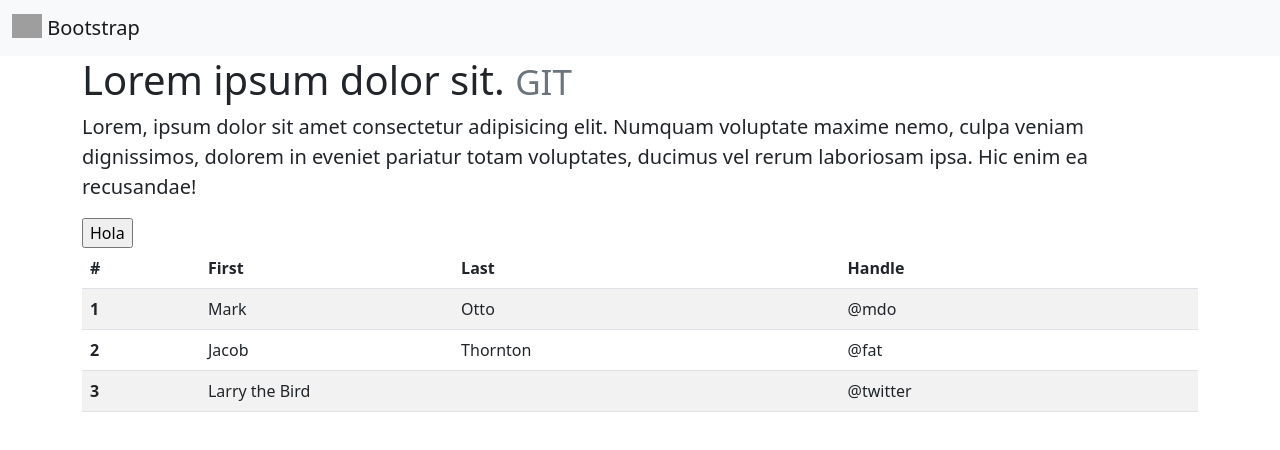
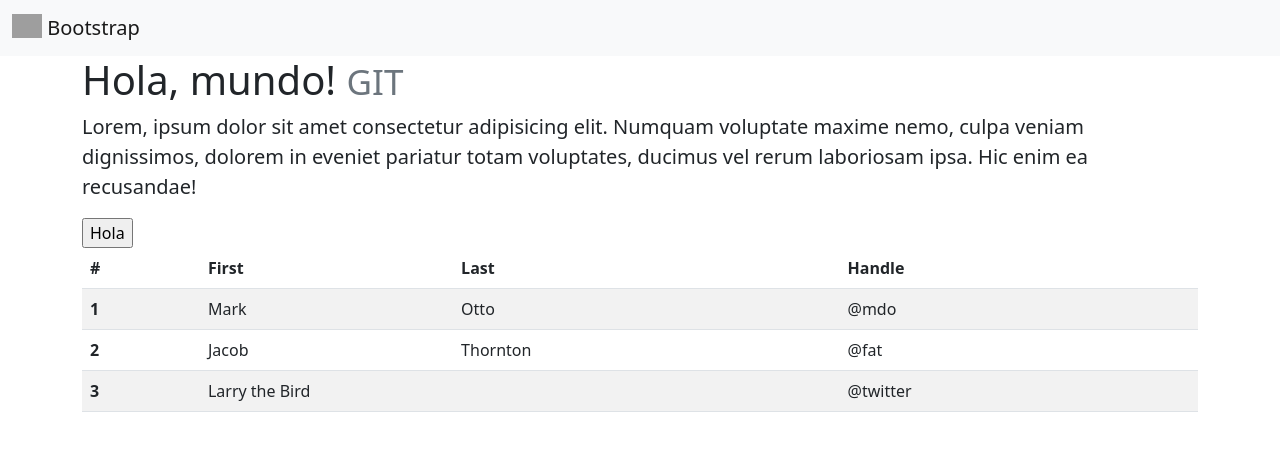
Before and after one commit to Deathyex/pruebas_consola_git, a plain HTML site: page index.html in a window 1280 px wide. Drawn offline with nearby package versions, Linux system fonts and the light colour scheme; grey boxes are pictures that could not be loaded.

Commit message:
Revert "cambio titulo index"
This reverts commit 0da648aa677f9fb86ac6f1dee20959719271b519.

```diff
--- a/index.html
+++ b/index.html
@@ -22,7 +22,7 @@
 
     <div class="container">
         <h1>
-            Lorem ipsum dolor sit.
+            Hola, mundo!
             <small class="text-muted">GIT</small>
         </h1>
         <p class="lead">Lorem, ipsum dolor sit amet consectetur adipisicing elit. Numquam voluptate maxime nemo,
```
